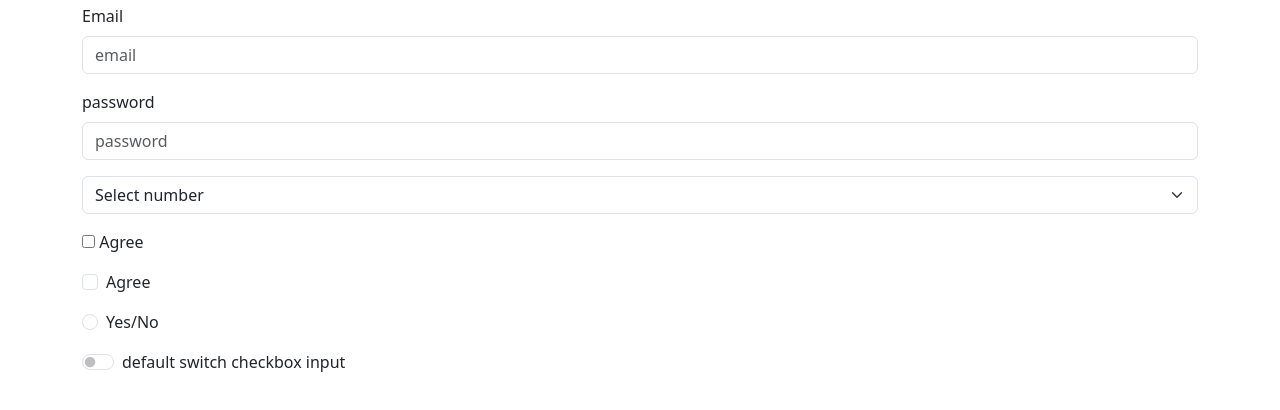
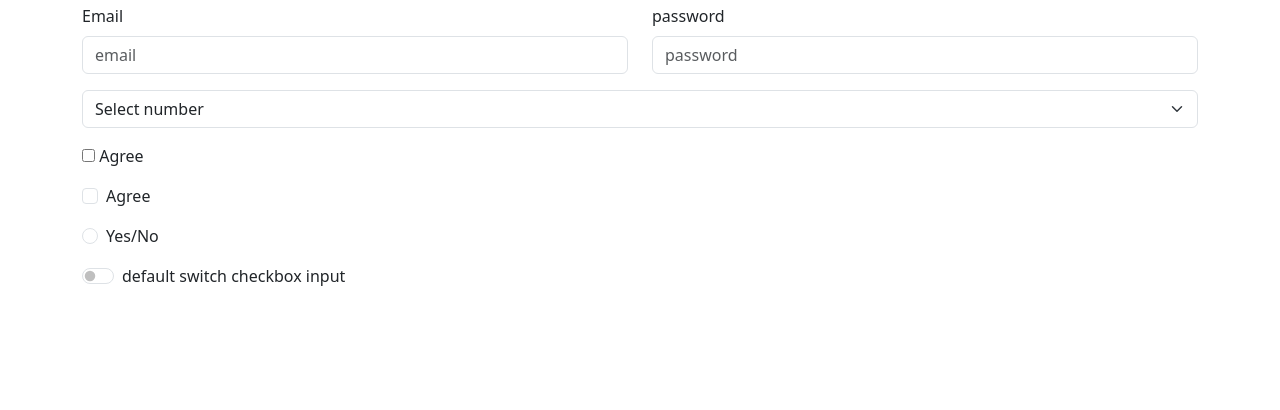
Before and after one commit to asmita429/Bootstrap, a plain HTML site: page forms.html in a window 1280 px wide. Shown: the part 42-452 px from the top of the page. Drawn offline with nearby package versions, Linux system fonts and the light colour scheme.

Commit message:
Forms using bootstrap

```diff
--- a/forms.html
+++ b/forms.html
@@ -11,14 +11,17 @@
     <div class="container">
         <h2>Form Demo</h2>
         <form>
-            <div class="mb-3">
+            <div class="row">
+            <div class="mb-3 col-md-6">
                 <label class="form-label" for="email">Email</label>
                 <input  class="form-control" type="text" id="email" placeholder="email">
             </div>
-            <div class="mb-3">
+            <div class="mb-3 col-md-6">
                 <label for="pass" class="form-label">password</label>
                 <input type="password" class="form-control" id="pass" placeholder="password">
             </div>
+            </div>
+
             <div class="mb-3">
                 <select name="" id="" class="form-select">
                     <option value="0">Select number</option>
@@ -27,10 +30,12 @@
                     <option value="3">three</option>
                 </select>
             </div>
+
             <div class="normal mb-3">
                 <input type="checkbox" id="agree"/>
                 <label for="agree">Agree</label>
             </div>
+
             <div class="mb-3 form-check">
                 <label for="agreeb" class="form-check-label">Agree</label>
                 <input type="checkbox" class="form-check-input" id="agreeb"/>
```
